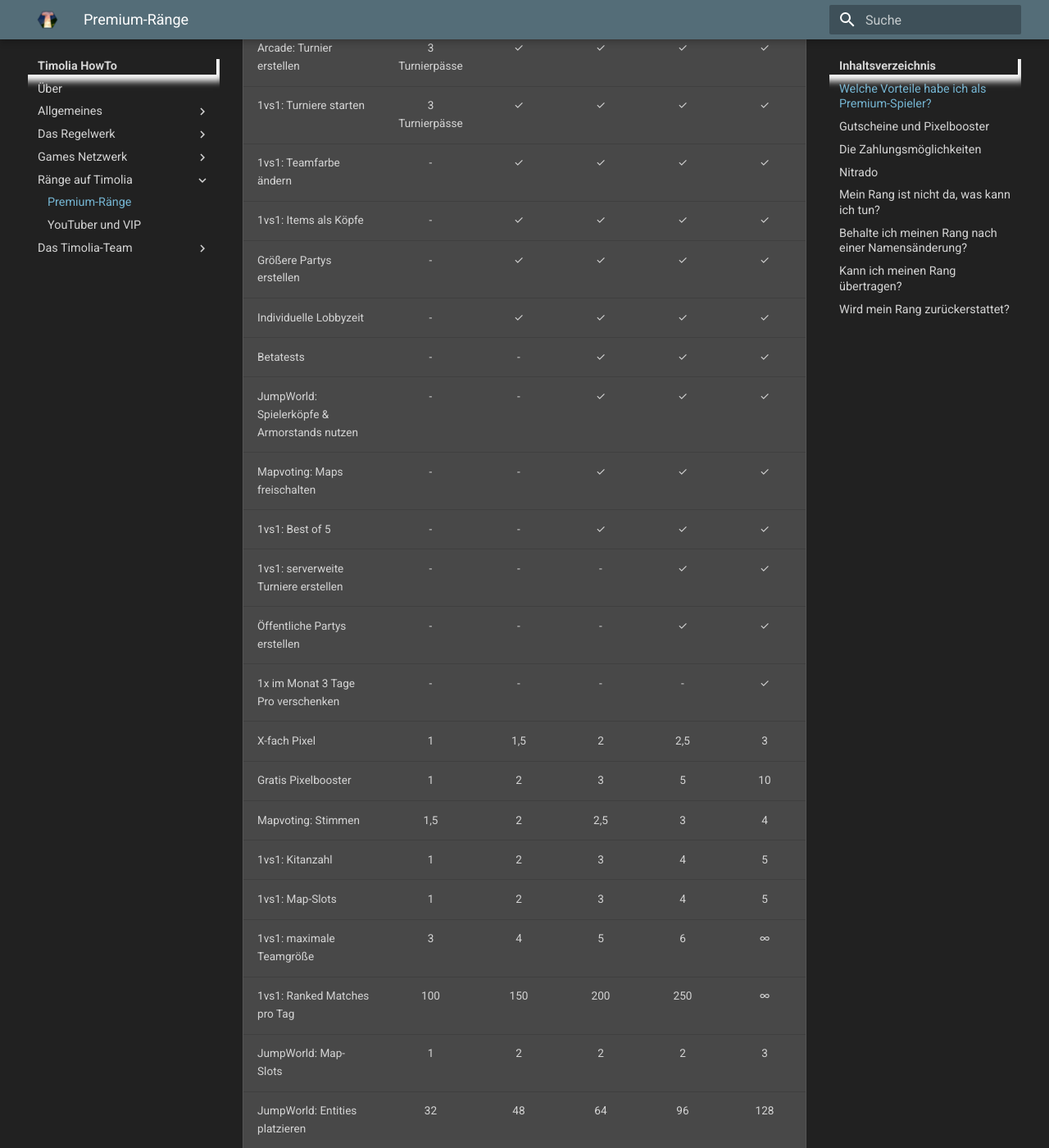
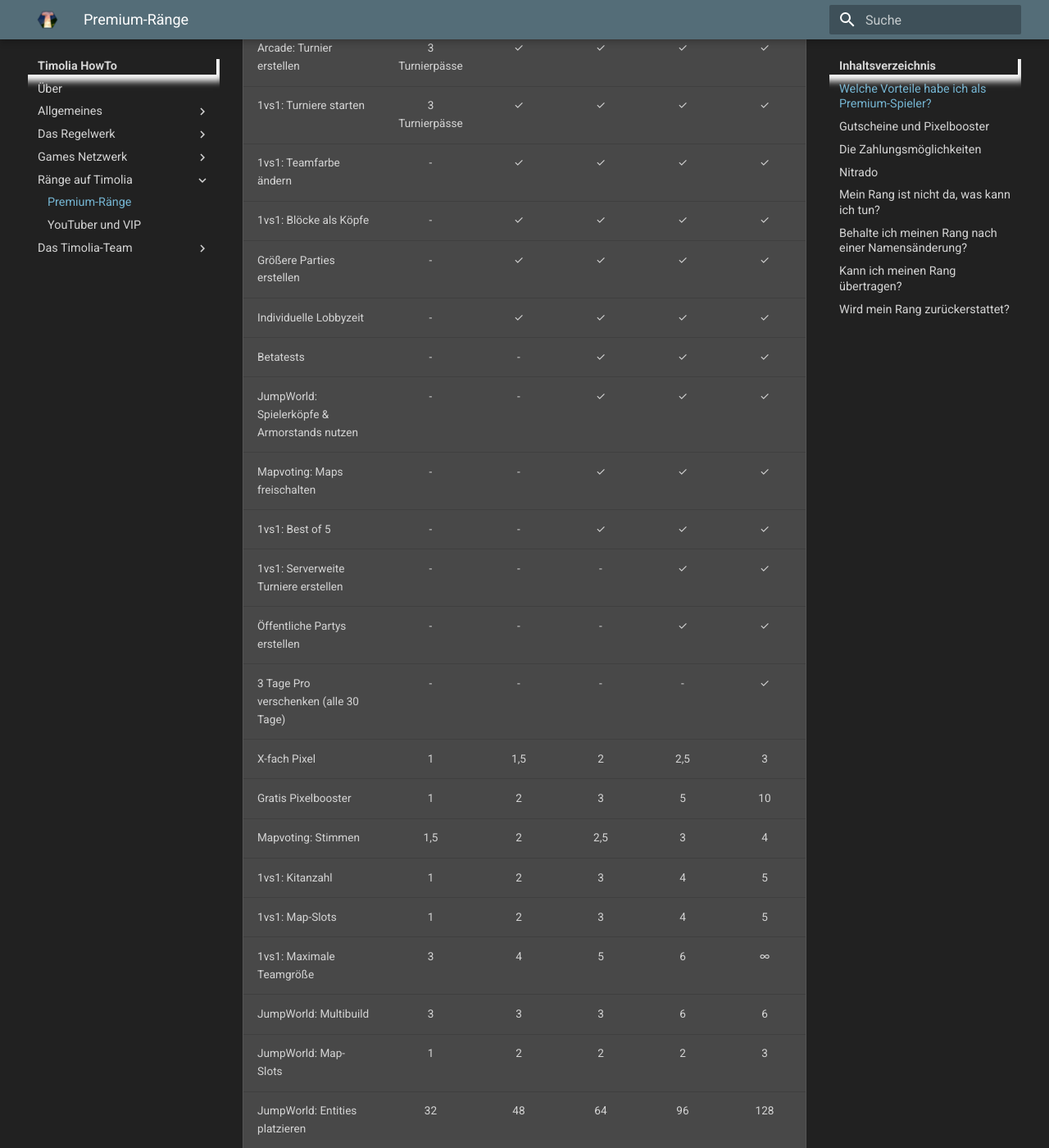
Before and after one commit to TimoliaDE/HowTo, an MkDocs documentation site: the page built from docs/ranks/premium.md, in a window 1280 px wide and 1400 px high, scrolled down 823 px. Shown: the whole window at 82% size. Built offline with MkDocs 1.6.1 and Material for MkDocs 9.7.7, drawn with Linux system fonts in a browser that asks for light colours; old or Windows-style settings are respelled for this version of MkDocs.

Commit message:
Update premium features

```diff
--- a/docs/ranks/premium.md
+++ b/docs/ranks/premium.md
@@ -13,29 +13,29 @@ Diese Features stehen dir mit deinem Rang zur Verfügung:
 | Volle Server betreten*                 | &check;                                   | &check;                                   | &check;                                 | &check;                                  | &check;                                   |
 | Zugang zur Premium-Lobby               | &check;                                   | &check;                                   | &check;                                 | &check;                                  | &check;                                   |
 | TeamSpeak-Rang                         | &check;                                   | &check;                                   | &check;                                 | &check;                                  | &check;                                   |
-| Forenrang                              | &check;                                   | &check;                                   | &check;                                 | &check;                                  | &check;                                   |
+| Foren-Rang                             | &check;                                   | &check;                                   | &check;                                 | &check;                                  | &check;                                   |
 | Discord-Rang                           | &check;                                   | &check;                                   | &check;                                 | &check;                                  | &check;                                   |
 | 1vs1: Best of 3                        | &check;                                   | &check;                                   | &check;                                 | &check;                                  | &check;                                   |
 | Arcade: Turnier erstellen              | 3 Turnierpässe                            | &check;                                   | &check;                                 | &check;                                  | &check;                                   |
 | 1vs1: Turniere starten                 | 3 Turnierpässe                            | &check;                                   | &check;                                 | &check;                                  | &check;                                   |
 | 1vs1: Teamfarbe ändern                 | -                                         | &check;                                   | &check;                                 | &check;                                  | &check;                                   |
-| 1vs1: Items als Köpfe                  | -                                         | &check;                                   | &check;                                 | &check;                                  | &check;                                   |
-| Größere Partys erstellen               | -                                         | &check;                                   | &check;                                 | &check;                                  | &check;                                   |
+| 1vs1: Blöcke als Köpfe                 | -                                         | &check;                                   | &check;                                 | &check;                                  | &check;                                   |
+| Größere Parties erstellen               | -                                         | &check;                                   | &check;                                 | &check;                                  | &check;                                   |
 | Individuelle Lobbyzeit                 | -                                         | &check;                                   | &check;                                 | &check;                                  | &check;                                   |
 | Betatests                              | -                                         | -                                         | &check;                                 | &check;                                  | &check;                                   |
 | JumpWorld: Spielerköpfe & Armorstands nutzen | -                                   | -                                         | &check;                                 | &check;                                  | &check;                                   |
 | Mapvoting: Maps freischalten           | -                                         | -                                         | &check;                                 | &check;                                  | &check;                                   |
 | 1vs1: Best of 5                        | -                                         | -                                         | &check;                                 | &check;                                  | &check;                                   |
-| 1vs1: serverweite Turniere erstellen   | -                                         | -                                         | -                                       | &check;                                  | &check;                                   |
+| 1vs1: Serverweite Turniere erstellen   | -                                         | -                                         | -                                       | &check;                                  | &check;                                   |
 | Öffentliche Partys erstellen           | -                                         | -                                         | -                                       | &check;                                  | &check;                                   |
-| 1x im Monat 3 Tage Pro verschenken     | -                                         | -                                         | -                                       | -                                        | &check;                                   |
+| 3 Tage Pro verschenken (alle 30 Tage)  | -                                         | -                                         | -                                       | -                                        | &check;                                   |
 | X-fach Pixel                           | 1                                         | 1,5                                       | 2                                       | 2,5                                      | 3                                         |
 | Gratis Pixelbooster                    | 1                                         | 2                                         | 3                                       | 5                                        | 10                                        |
 | Mapvoting: Stimmen                     | 1,5                                       | 2                                         | 2,5                                     | 3                                        | 4                                         |
 | 1vs1: Kitanzahl                        | 1                                         | 2                                         | 3                                       | 4                                        | 5                                         |
 | 1vs1: Map-Slots                        | 1                                         | 2                                         | 3                                       | 4                                        | 5                                         |
-| 1vs1: maximale Teamgröße               | 3                                         | 4                                         | 5                                       | 6                                        | &infin;                                   |
-| 1vs1: Ranked Matches pro Tag           | 100                                       | 150                                       | 200                                     | 250                                      | &infin;                                   |
+| 1vs1: Maximale Teamgröße               | 3                                         | 4                                         | 5                                       | 6                                        | &infin;                                   |
+| JumpWorld: Multibuild                  | 3                                         | 3                                         | 3                                       | 6                                        | 6                                         |
 | JumpWorld: Map-Slots                   | 1                                         | 2                                         | 2                                       | 2                                        | 3                                         |
 | JumpWorld: Entities platzieren         | 32                                        | 48                                        | 64                                      | 96                                       | 128                                       |
 | Arcade: Lieblingsspiele auswählen      | 1                                         | 2                                         | 2                                       | 2                                        | 3                                         |
```
